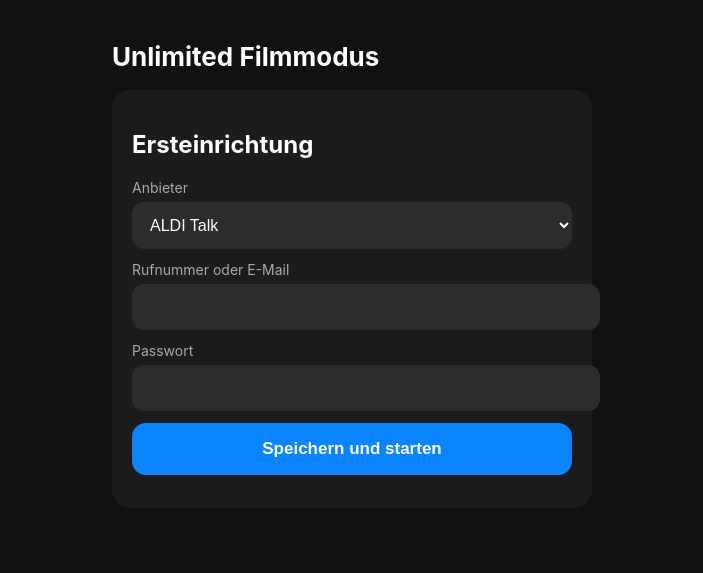
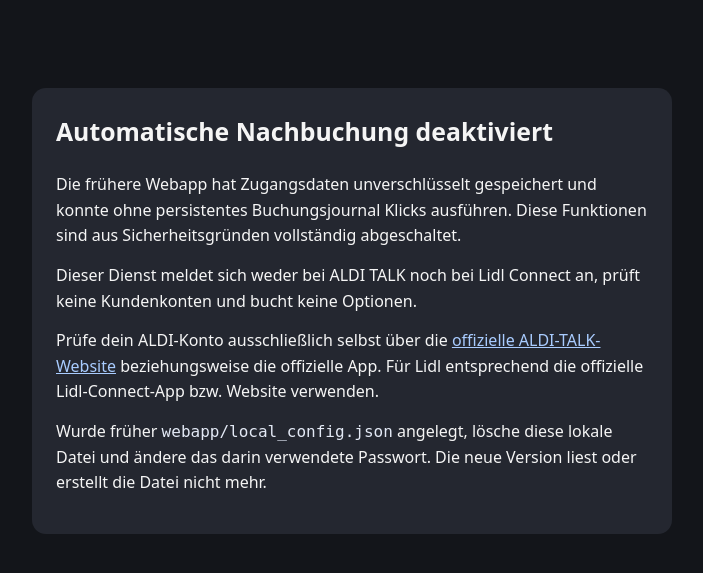
Before and after one commit to chhubeny90-cell/aldi-watcher, a Flask app: page / in a window 1280 px wide. Shown: the top 573 px of the page, without its empty margins (288-991 px from the left). Run offline with Flask 3, Linux system fonts and the light colour scheme.

Commit message:
fix(webapp): replace credential and booking UI with passive notice

```diff
--- a/webapp/templates/index.html
+++ b/webapp/templates/index.html
@@ -3,152 +3,34 @@
 <head>
   <meta charset="utf-8">
   <meta name="viewport" content="width=device-width, initial-scale=1">
-  <title>Unlimited Filmmodus</title>
+  <title>ALDI/LIDL – passive Sicherheitsanzeige</title>
   <style>
-    body { font-family: -apple-system, sans-serif; margin: 0; background: #111; color: #fff; }
-    main { max-width: 480px; margin: 0 auto; padding: 24px 16px 40px; }
-    h1 { font-size: 26px; }
-    .card { background: #1c1c1e; border-radius: 18px; padding: 20px; margin-bottom: 16px; }
-    label { display: block; color: #aaa; font-size: 14px; margin: 12px 0 6px; }
-    input, select { width: 100%; padding: 14px; border: 0; border-radius: 12px; background: #2c2c2e; color: #fff; font-size: 16px; }
-    button { width: 100%; padding: 16px; border: 0; border-radius: 14px; font-size: 17px; font-weight: 700; cursor: pointer; margin-top: 12px; }
-    .start { background: #30d158; color: #000; }
-    .stop { background: #ff453a; color: #fff; }
-    .save { background: #0a84ff; color: #fff; }
-    .test { background: #5e5ce6; color: #fff; }
-    .row { display: flex; justify-content: space-between; padding: 10px 0; border-bottom: 1px solid #2c2c2e; }
-    .row:last-child { border-bottom: 0; }
-    .label { color: #aaa; }
-    .value { font-weight: 600; }
-    .turbo { color: #ffd60a; }
-    .normal { color: #30d158; }
-    .hidden { display: none; }
-    .small { color: #8e8e93; font-size: 13px; }
-    pre { white-space: pre-wrap; word-break: break-word; background: #2c2c2e; padding: 12px; border-radius: 12px; }
+    body { font: 16px/1.6 system-ui, sans-serif; margin: 0; background: #13151a; color: #f5f5f5; }
+    main { max-width: 640px; margin: 8vh auto; padding: 24px; }
+    section { padding: 24px; border-radius: 14px; background: #242730; }
+    h1 { font-size: 1.55rem; margin-top: 0; }
+    a { color: #a9ccff; }
+    code { color: #e3e9f5; }
+    p { margin: 14px 0; }
   </style>
 </head>
 <body>
 <main>
-  <h1>Unlimited Filmmodus</h1>
-
-  <div id="setup" class="card hidden">
-    <h2>Ersteinrichtung</h2>
-    <label for="provider">Anbieter</label>
-    <select id="provider">
-      <option value="ALDI">ALDI Talk</option>
-      <option value="LIDL">Lidl Connect</option>
-    </select>
-    <label for="username">Rufnummer oder E-Mail</label>
-    <input id="username" autocomplete="username">
-    <label for="password">Passwort</label>
-    <input id="password" type="password" autocomplete="current-password">
-    <button id="saveButton" class="save">Speichern und starten</button>
-    <p id="setupMessage" class="small"></p>
-  </div>
-
-  <div id="dashboard" class="hidden">
-    <div class="card">
-      <label for="duration">Filmmodus-Dauer</label>
-      <select id="duration">
-        <option value="60">60 Minuten</option>
-        <option value="90">90 Minuten</option>
-        <option value="120" selected>120 Minuten</option>
-        <option value="180">180 Minuten</option>
-      </select>
-      <button id="startButton" class="start">Unlimited Filmmodus starten</button>
-      <button id="testButton" class="test">ALDI + Lidl testen</button>
-      <button id="stopButton" class="stop">Stoppen</button>
-    </div>
-
-    <div class="card">
-      <div class="row"><span class="label">Anbieter</span><span class="value" id="providerValue">–</span></div>
-      <div class="row"><span class="label">Benutzer</span><span class="value" id="usernameValue">–</span></div>
-      <div class="row"><span class="label">Modus</span><span class="value" id="modeValue">NORMAL</span></div>
-      <div class="row"><span class="label">Status</span><span class="value" id="statusValue">Bereit.</span></div>
-      <div class="row"><span class="label">Rest-Highspeed</span><span class="value" id="remainingValue">–</span></div>
-      <div class="row"><span class="label">Nachbuchungen</span><span class="value" id="bookingsValue">0</span></div>
-      <div class="row"><span class="label">Letzte Prüfung</span><span class="value" id="lastCheckValue">–</span></div>
-    </div>
-
-    <div class="card hidden" id="testCard">
-      <h2>Testergebnis</h2>
-      <pre id="testResult"></pre>
-    </div>
-
-    <p class="small">Der Testmodus meldet sich bei beiden Konten an, liest Status und Refill-Verfügbarkeit – er bucht jedoch nie.</p>
-  </div>
+  <section>
+    <h1>Automatische Nachbuchung deaktiviert</h1>
+    <p>Die frühere Webapp hat Zugangsdaten unverschlüsselt gespeichert und konnte
+       ohne persistentes Buchungsjournal Klicks ausführen. Diese Funktionen sind
+       aus Sicherheitsgründen vollständig abgeschaltet.</p>
+    <p>Dieser Dienst meldet sich weder bei ALDI TALK noch bei Lidl Connect an,
+       prüft keine Kundenkonten und bucht keine Optionen.</p>
+    <p>Prüfe dein ALDI-Konto ausschließlich selbst über die
+       <a href="https://www.alditalk.de/">offizielle ALDI-TALK-Website</a>
+       beziehungsweise die offizielle App. Für Lidl entsprechend die offizielle
+       Lidl-Connect-App bzw. Website verwenden.</p>
+    <p>Wurde früher <code>webapp/local_config.json</code> angelegt, lösche diese
+       lokale Datei und ändere das darin verwendete Passwort. Die neue
+       Version liest oder erstellt die Datei nicht mehr.</p>
+  </section>
 </main>
-
-<script>
-const $ = id => document.getElementById(id);
-
-async function loadConfig() {
-  const config = await (await fetch("/api/config")).json();
-  if (config.configured) {
-    $("setup").classList.add("hidden");
-    $("dashboard").classList.remove("hidden");
-    $("providerValue").textContent = config.provider;
-    $("usernameValue").textContent = config.username;
-  } else {
-    $("setup").classList.remove("hidden");
-    $("dashboard").classList.add("hidden");
-  }
-}
-
-$("saveButton").onclick = async () => {
-  const body = new URLSearchParams({
-    provider: $("provider").value,
-    username: $("username").value,
-    password: $("password").value
-  });
-  const data = await (await fetch("/api/config", { method: "POST", body })).json();
-  $("setupMessage").textContent = data.message;
-  if (data.ok) loadConfig();
-};
-
-$("startButton").onclick = async () => {
-  const body = new URLSearchParams({ duration_minutes: $("duration").value });
-  const data = await (await fetch("/api/start", { method: "POST", body })).json();
-  $("statusValue").textContent = data.message;
-  refresh();
-};
-
-$("testButton").onclick = async () => {
-  $("testButton").disabled = true;
-  $("testCard").classList.remove("hidden");
-  $("testResult").textContent = "Teste ALDI und Lidl…";
-  try {
-    const data = await (await fetch("/api/test", { method: "POST" })).json();
-    $("testResult").textContent = JSON.stringify(data.results, null, 2);
-  } catch {
-    $("testResult").textContent = "Test fehlgeschlagen.";
-  }
-  $("testButton").disabled = false;
-};
-
-$("stopButton").onclick = async () => {
-  await fetch("/api/stop", { method: "POST" });
-  $("statusValue").textContent = "Stoppen angefordert…";
-  refresh();
-};
-
-async function refresh() {
-  try {
-    const data = await (await fetch("/api/status")).json();
-    $("modeValue").textContent = data.mode;
-    $("modeValue").className = "value " + data.mode.toLowerCase();
-    $("statusValue").textContent = data.status;
-    $("remainingValue").textContent = data.remaining_gb === null ? "–" : Number(data.remaining_gb).toFixed(2) + " GB";
-    $("bookingsValue").textContent = data.bookings;
-    $("lastCheckValue").textContent = data.last_check || "–";
-  } catch {
-    $("statusValue").textContent = "Server nicht erreichbar.";
-  }
-}
-
-loadConfig();
-refresh();
-setInterval(refresh, 3000);
-</script>
 </body>
 </html>
```
